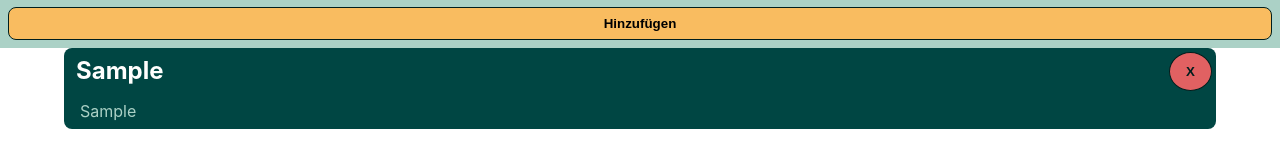
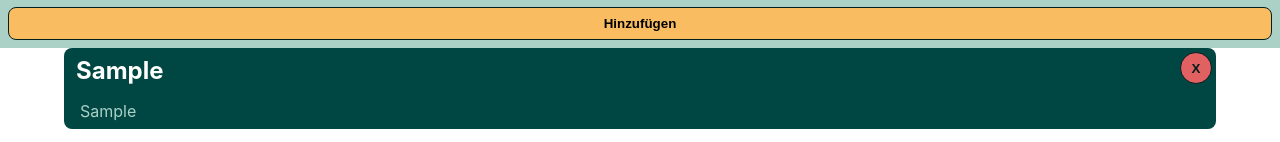
Before and after one commit to PReichetanz/capstone-project, a React (Vite) app: page / in a window 1280 px wide. Both pictures are taken after typing "Sample", "Sample" into the empty fields and a click on the input "Hinzufügen". Shown: the part 175-317 px from the top of the page. Built offline with nearby package versions, Linux system fonts and the light colour scheme.

Commit message:
Refactor button
- Make style and positioning controllable
- Rename ButtonProps

```diff
--- a/src/app/components/RoundActionButton/RoundActionButton.tsx
+++ b/src/app/components/RoundActionButton/RoundActionButton.tsx
@@ -2,41 +2,41 @@ import React from 'react';
 import type { ReactNode } from 'react';
 import styled from 'styled-components';
 
-type DeleteButtonProps = {
+type RoundActionButtonProps = {
   handleDelete: () => void;
   children: ReactNode;
 };
 
-export default function DeleteButton({
+export default function RoundActionButton({
   handleDelete,
   children,
-}: DeleteButtonProps): JSX.Element {
-  return (
-    <Container>
-      <Button onClick={handleDelete}>{children}</Button>
-    </Container>
-  );
+}: RoundActionButtonProps): JSX.Element {
+  return <Button onClick={handleDelete}>{children}</Button>;
 }
 
-const Container = styled.div`
+interface StylingProps {
+  sizeButton?: string;
+  topPosition?: string;
+  rightPosition?: string;
+}
+
+const Button = styled.button.attrs<StylingProps>((props) => ({
+  sizeButton: props.sizeButton || '2rem',
+  topPosition: props.topPosition || '0.25rem',
+  rightPosition: props.rightPosition || '0.25rem',
+}))`
+  position: absolute;
+  right: ${(props: StylingProps) => props.rightPosition};
+  top: ${(props: StylingProps) => props.topPosition};
   display: flex;
   justify-content: center;
   align-items: center;
+  width: ${(props: StylingProps) => props.sizeButton};
+  height: ${(props: StylingProps) => props.sizeButton};
   background: var(--color-tertiary);
   border-radius: 50%;
   border: 1px solid var(--color-stroke);
   padding: 0.625rem;
-  position: absolute;
-  right: 0.25rem;
-  top: 0.25rem;
-  &:hover {
-    background: var(--color-tertiary-hover);
-  }
-`;
-
-const Button = styled.button`
-  border: none;
-  background: inherit;
   color: var(--color-buttonText);
   font-weight: 700;
 `;
```
